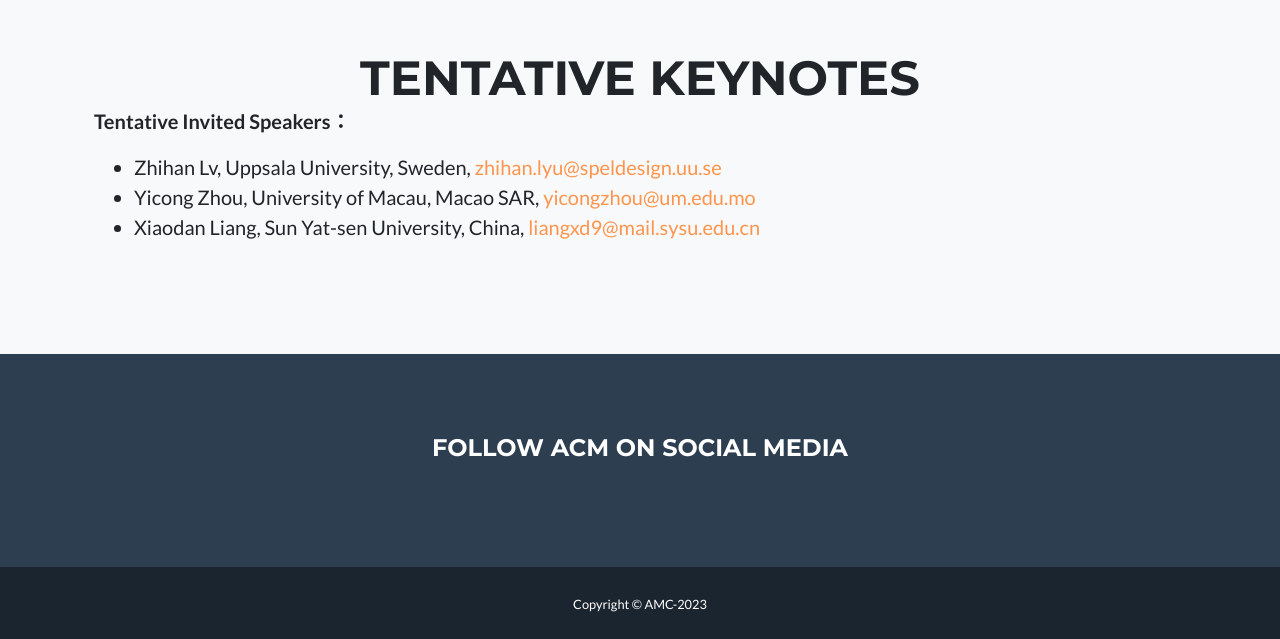
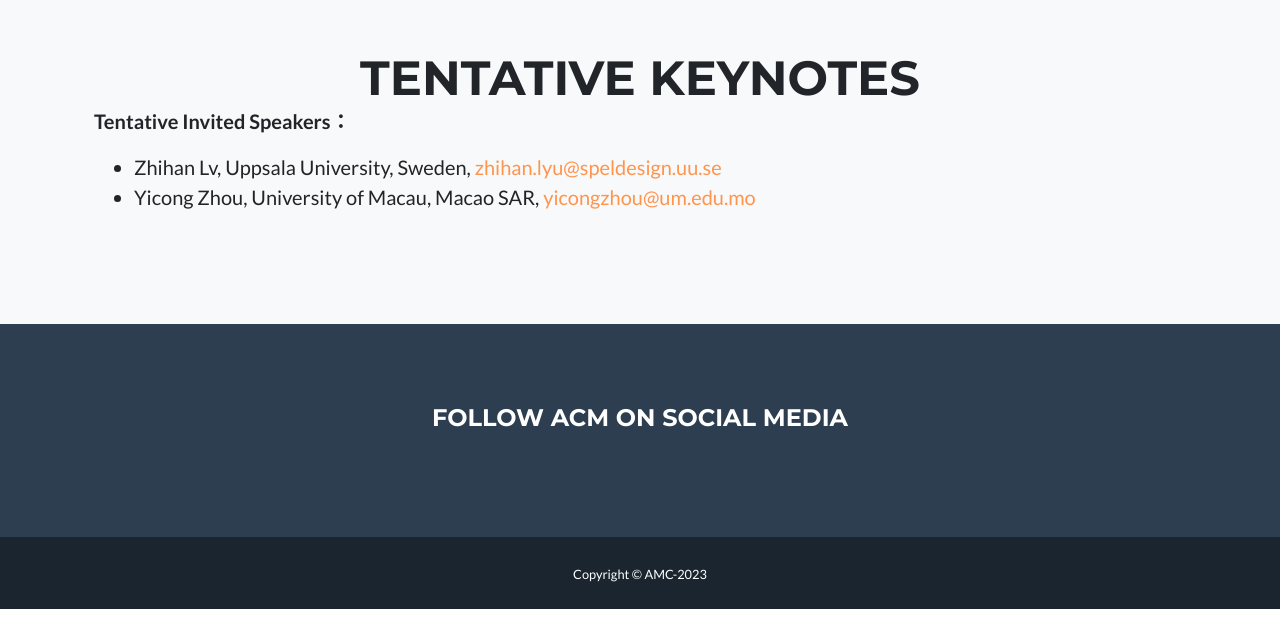
Before and after one commit to AMC-SME/2023, a plain HTML site: page index.html in a window 1280 px wide. Shown: the part 4284-4923 px from the top of the page. After the commit the page ends 4893 px from the top, so only its background shows below. Drawn offline with nearby package versions, Linux system fonts and the light colour scheme.

Commit message:
Update index.html

```diff
--- a/index.html
+++ b/index.html
@@ -408,8 +408,6 @@
                 <li>Zhihan Lv, Uppsala University, Sweden, <a href="mailto:zhihan.lyu@speldesign.uu.se">zhihan.lyu@speldesign.uu.se</a></li>
                 <!-- <br> -->
                 <li>Yicong Zhou, University of Macau, Macao SAR, <a href="mailto:yicongzhou@um.edu.mo">yicongzhou@um.edu.mo</a></li>
-                <!-- <br> -->
-                <li>Xiaodan Liang, Sun Yat-sen University, China, <a href="mailto:liangxd9@mail.sysu.edu.cn">liangxd9@mail.sysu.edu.cn</a></li>
 
             </ul>
         </div>
```
